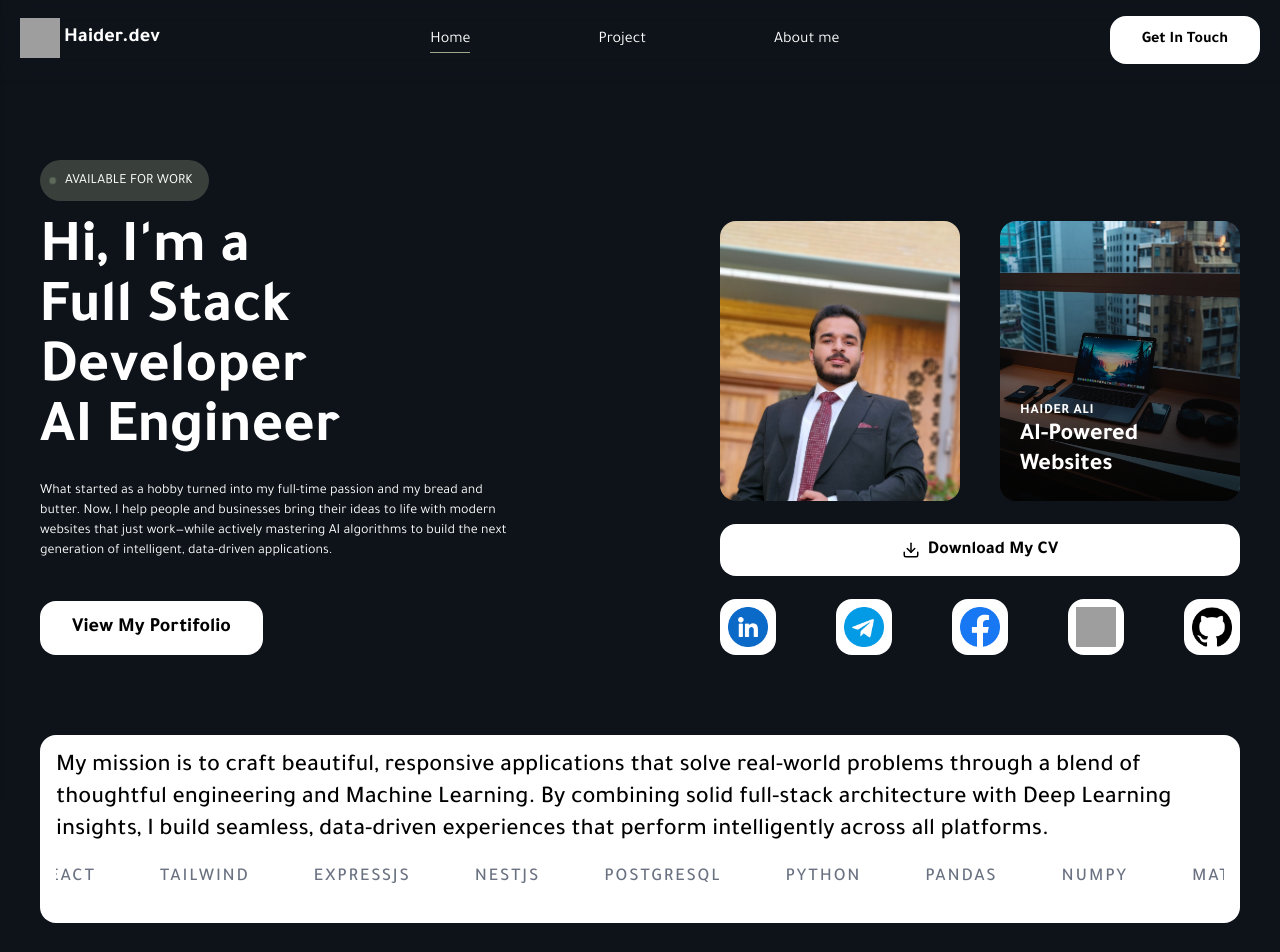
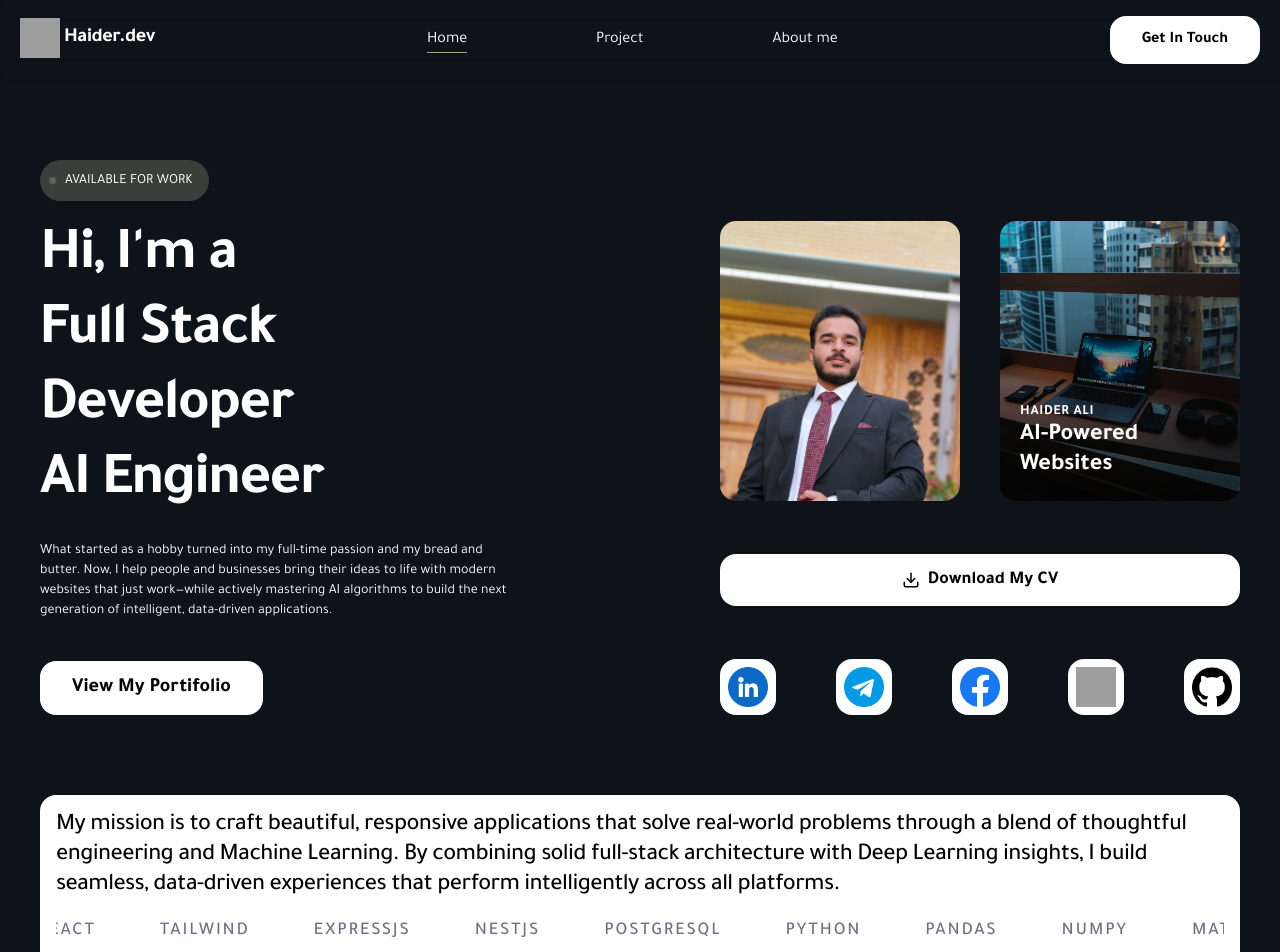
Before and after one commit to hyi4u/portfolio, a React app: page / in a window 1280 px wide. Shown: the top 952 px of the page. Built offline with nearby package versions, Linux system fonts and the light colour scheme; grey boxes are pictures that could not be loaded; the HTML template or start-up script is replaced by a standard one.

Commit message:
fix rasied text day 3 try 2

```diff
--- a/src/index.css
+++ b/src/index.css
@@ -35,13 +35,13 @@
     color: white;
   }
   h3 {
-    @apply text-xl font-bold text-white;
+    @apply text-xl font-bold text-white leading-tight tracking-tight;
   }
   h2 {
-    @apply text-xl sm:text-2xl font-medium;
+    @apply text-xl sm:text-2xl font-medium leading-tight tracking-tight;
   }
   h1 {
-    @apply text-2xl sm:text-4xl  font-bold text-white;
+    @apply text-2xl sm:text-4xl  font-bold text-white leading-tight tracking-tight;
   }
   p {
     @apply text-sm text-white;
@@ -56,7 +56,7 @@
     @apply flex items-center justify-center;
   }
   .background-primary {
-    @apply bg-[#0e131a];
+    @apply bg-[#0e131a] pt-[env(safe-area-inset-top)];
   }
   .background-secondary {
     @apply bg-[#161B22];
```
